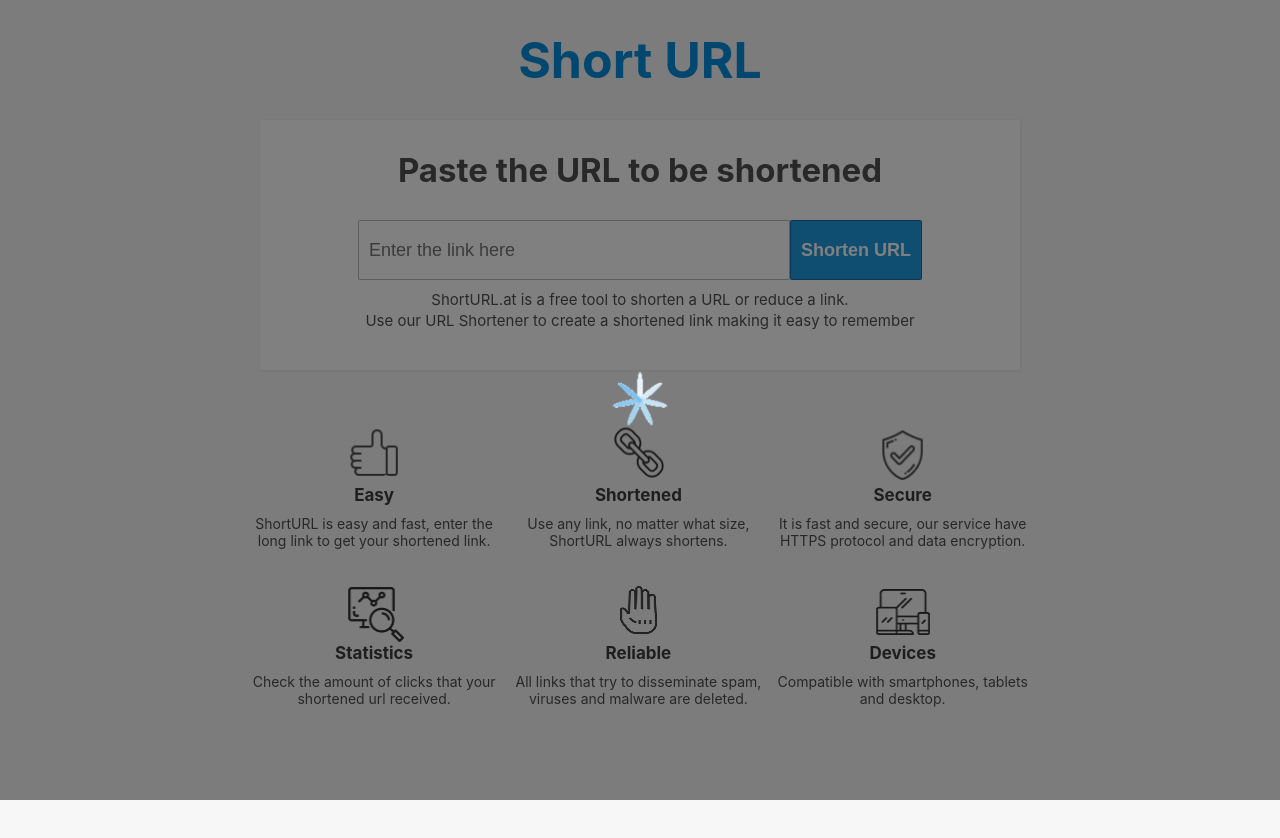
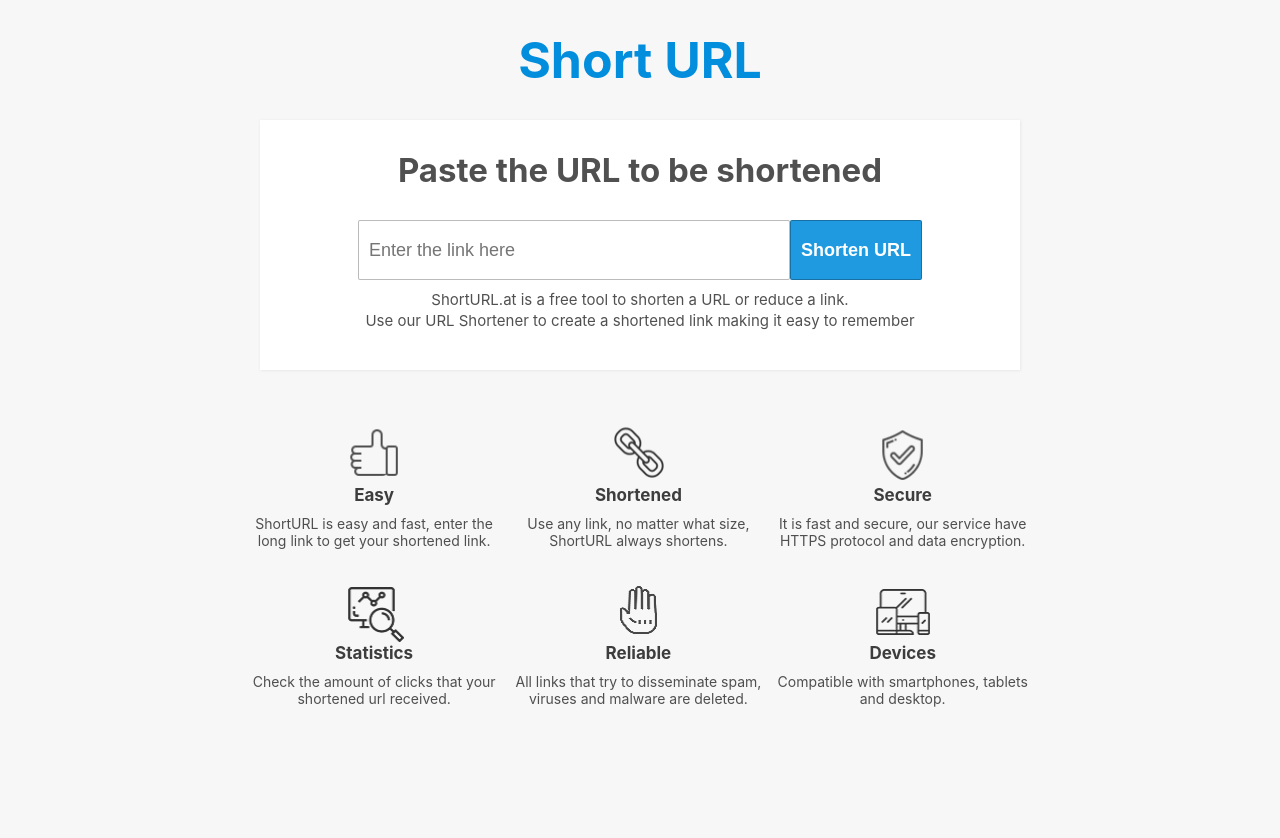
Before and after one commit to SirajKakeh/url-shortner, a React (Create React App) app in the folder url-shortner-view/: page / in a window 1280 px wide. Shown: the top 838 px of the page. Built offline with nearby package versions, Linux system fonts and the light colour scheme.

Commit message:
display the spinner in the middle of the screen

```diff
--- a/url-shortner-view/src/App.js
+++ b/url-shortner-view/src/App.js
@@ -10,7 +10,7 @@
 function App() {
   const [url, setUrl] = useState('');
   const [shortUrl, setShortUrl] = useState('');
-  const [spinner, setSpinner] = useState(true);
+  const [spinner, setSpinner] = useState(false);
 
   return (
     <div className='App'>
```
